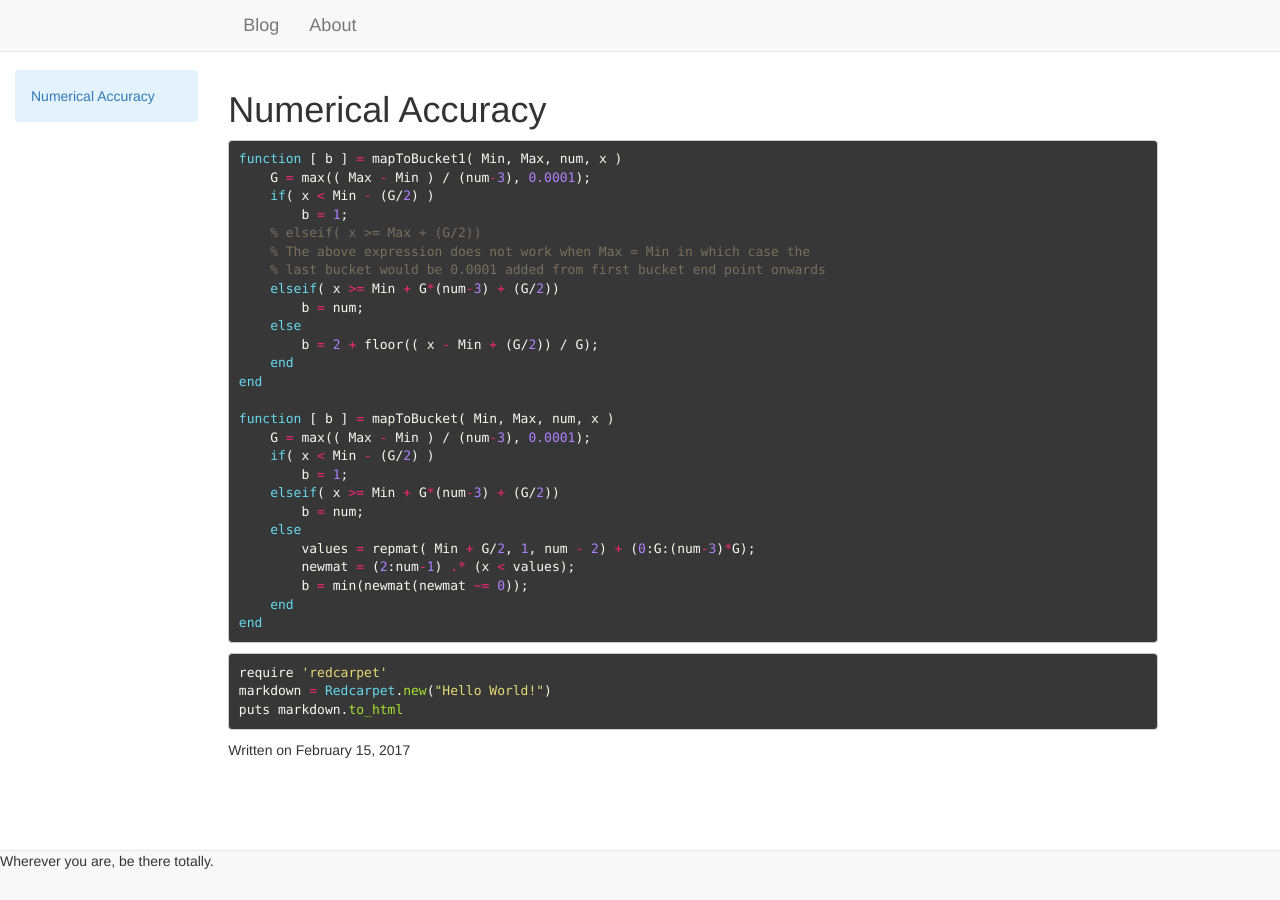
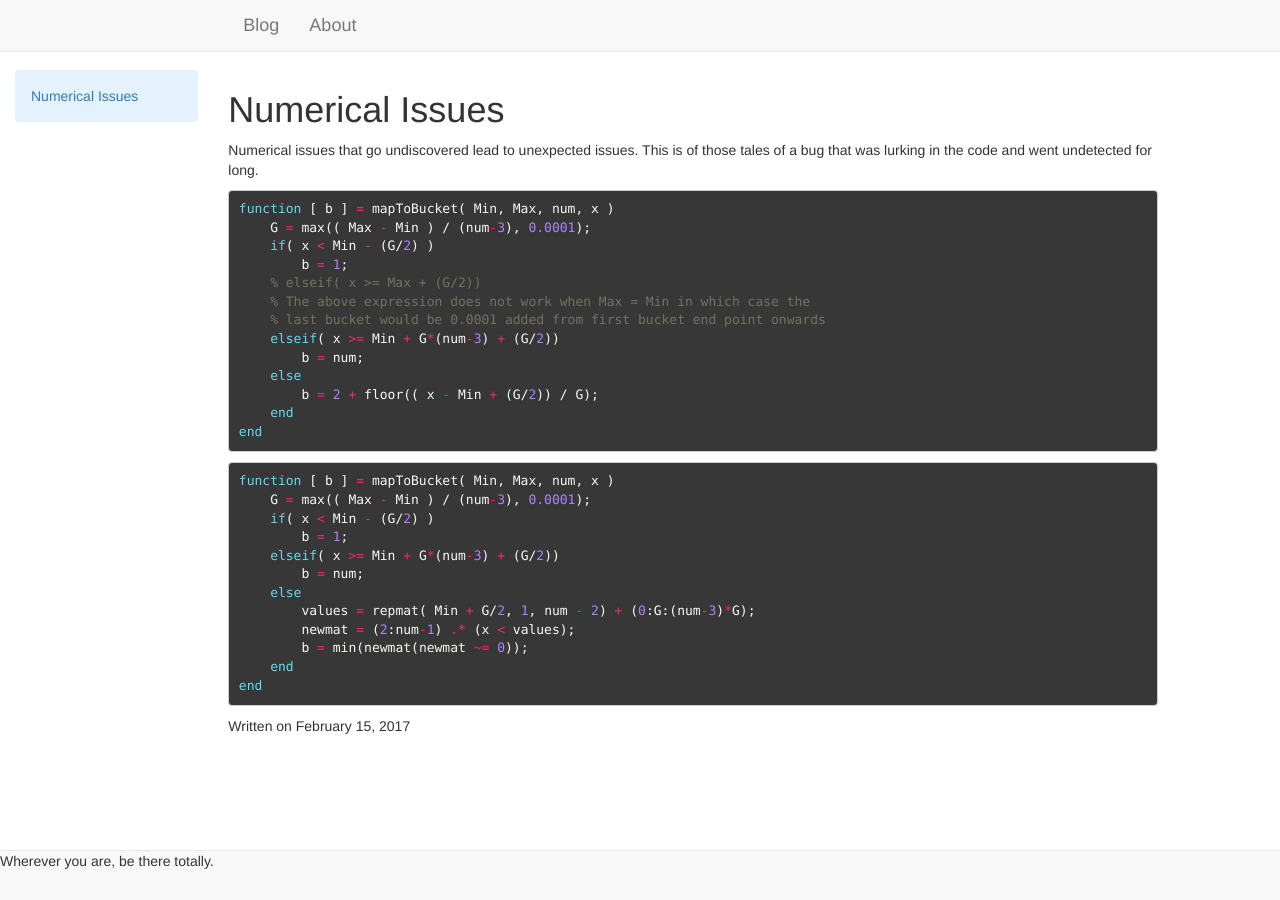
Before and after one commit to surajshetiya/surajshetiya.github.io, a Jekyll site: the page built from _posts/2017-02-15-Numerical-Issues.md, in a window 1280 px wide. Built offline with Jekyll 4.4.1, drawn with Linux system fonts in a browser that asks for light colours.

Commit message:
Adding first post

````diff
--- a/_posts/2017-02-15-Numerical-Accuracy.md
+++ b/_posts/2017-02-15-Numerical-Issues.md
@@ -1,10 +1,14 @@
 ---
 layout: post
-title: Numerical Accuracy
+title: Numerical Issues
 ---
 
+Numerical issues that go undiscovered lead to unexpected issues. This is of those tales of a bug that was lurking in the code and went undetected for long.
+
+
+
 ``` matlab
-function [ b ] = mapToBucket1( Min, Max, num, x )
+function [ b ] = mapToBucket( Min, Max, num, x )
     G = max(( Max - Min ) / (num-3), 0.0001);
     if( x < Min - (G/2) )
     	b = 1;
@@ -17,7 +21,9 @@ function [ b ] = mapToBucket1( Min, Max, num, x )
     	b = 2 + floor(( x - Min + (G/2)) / G);
     end
 end
+```
 
+``` matlab
 function [ b ] = mapToBucket( Min, Max, num, x )
     G = max(( Max - Min ) / (num-3), 0.0001);
     if( x < Min - (G/2) )
@@ -31,9 +37,3 @@ function [ b ] = mapToBucket( Min, Max, num, x )
     end
 end
 ```
-
-```ruby
-require 'redcarpet'
-markdown = Redcarpet.new("Hello World!")
-puts markdown.to_html
-```
````
